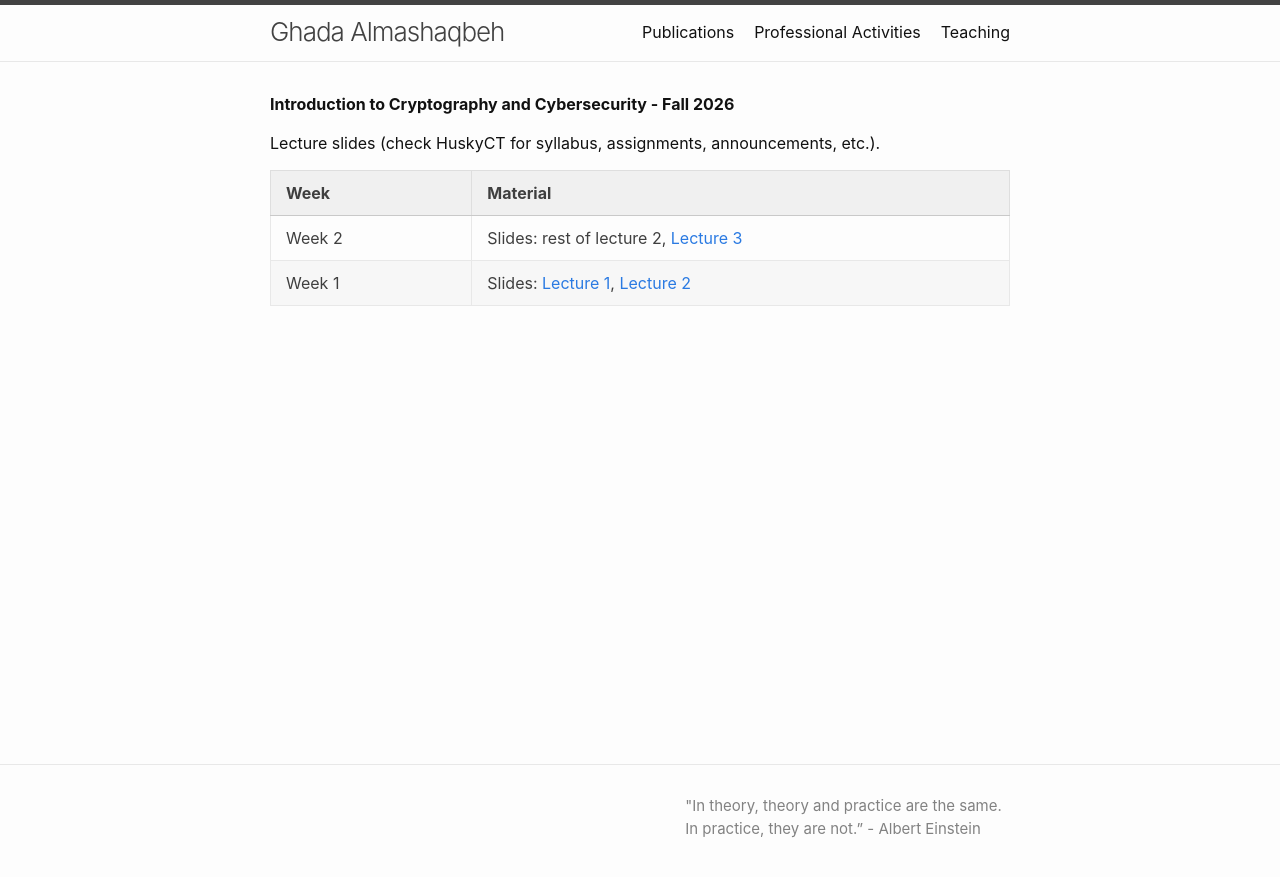
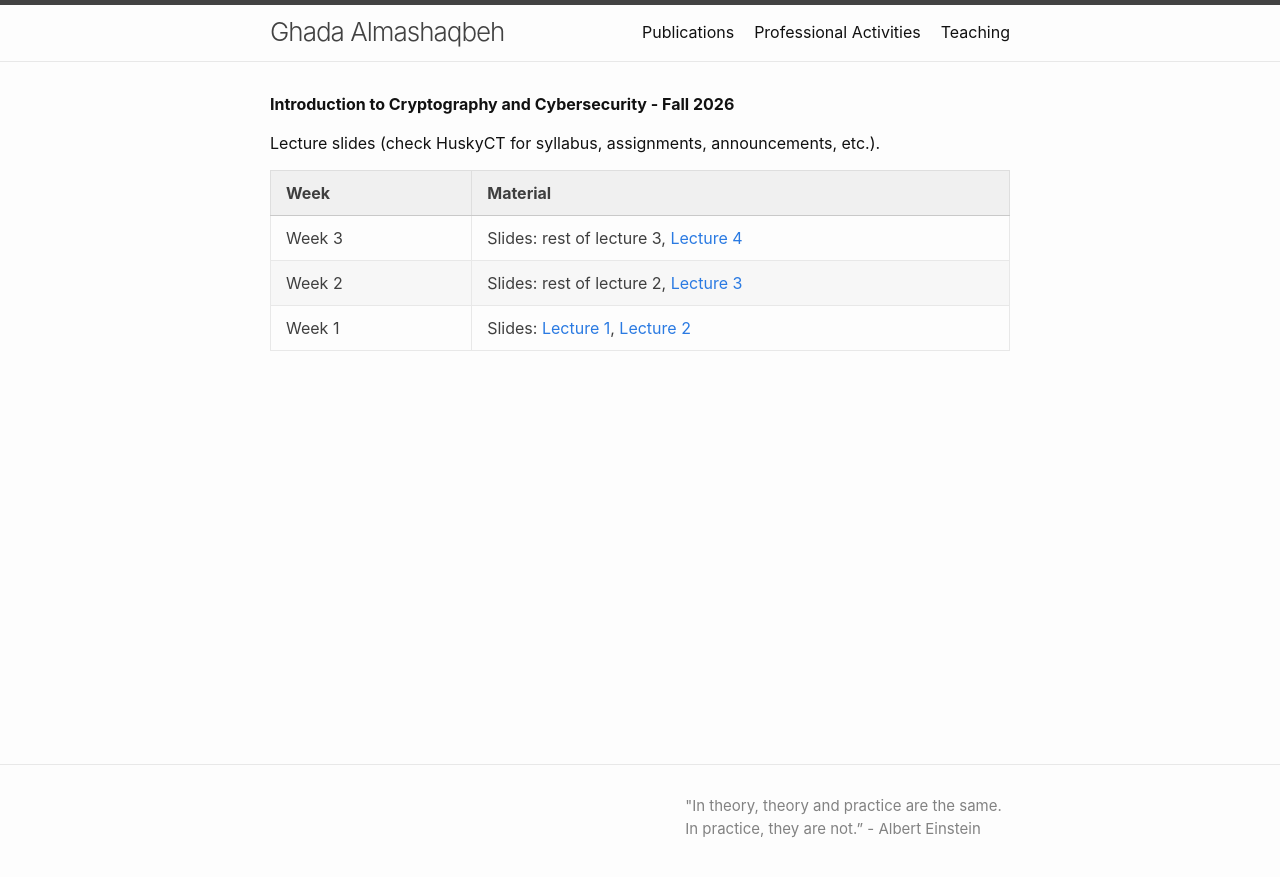
Before and after one commit to GhadaAlmashaqbeh/GhadaAlmashaqbeh.github.io, a Jekyll site: the page built from courses/cse3400-f2026/index.md, in a window 1280 px wide. Shown: the top 877 px of the page. Built offline with Jekyll 4.4.1, drawn with Linux system fonts in a browser that asks for light colours.

Commit message:
add lec 4

```diff
--- a/courses/cse3400-f2026/index.md
+++ b/courses/cse3400-f2026/index.md
@@ -8,5 +8,6 @@ Lecture slides (check HuskyCT for syllabus, assignments, announcements, etc.).
 
 | Week&emsp;&emsp;| Material           |
 |----------|--------------------|
+| Week 3 | Slides: rest of lecture 3, [Lecture 4](./lecture4.pdf)|
 | Week 2 | Slides: rest of lecture 2, [Lecture 3](./lecture3.pdf)|
 | Week 1 | Slides: [Lecture 1](./lecture1.pdf), [Lecture 2](./lecture2.pdf)|
```
Also changed, not shown: 4 other files.
